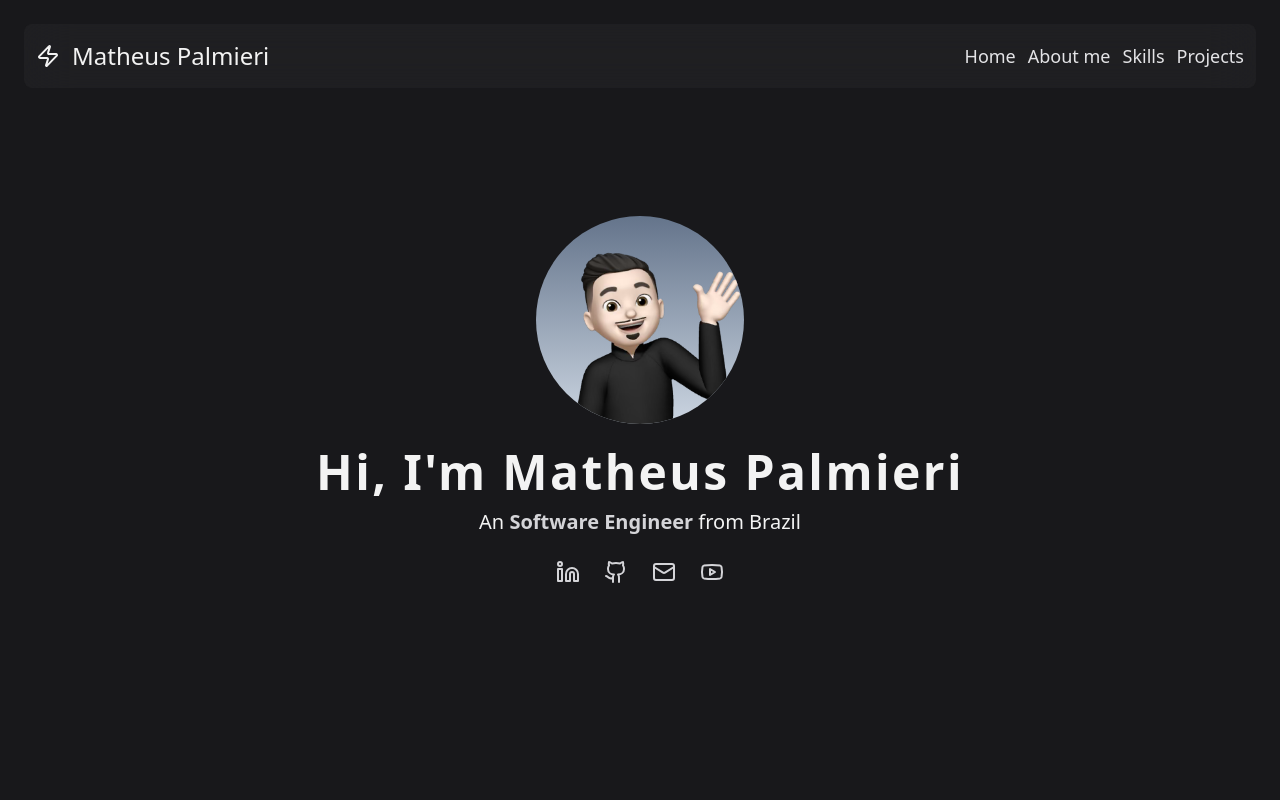
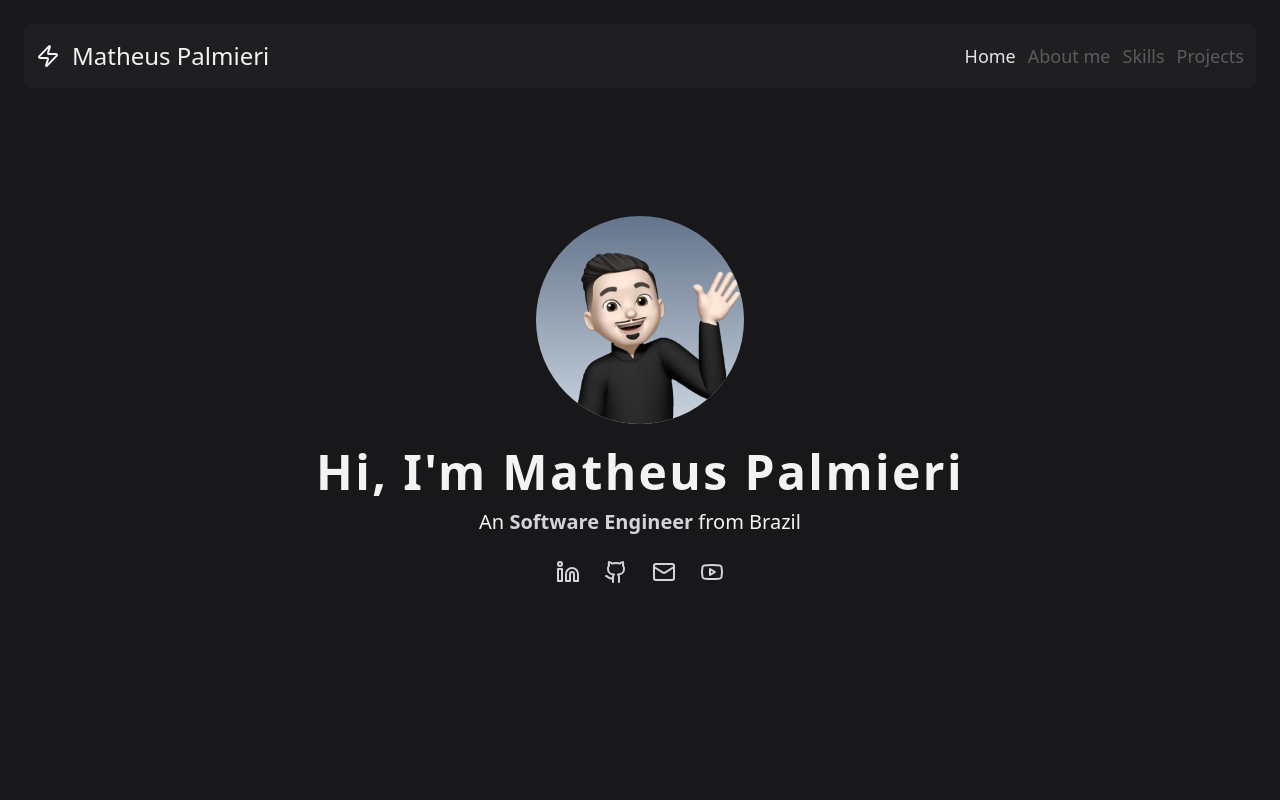
Before and after one commit to MatheusPalmieri/portfolio, a React (Vite) app: page / in a window 1280 px wide. Shown: the top 800 px of the page. Built offline with nearby package versions, Linux system fonts and the light colour scheme; no server answers.

Commit message:
feat: disable routes navbar

```diff
--- a/src/components/Navbar/Link.tsx
+++ b/src/components/Navbar/Link.tsx
@@ -1,18 +1,21 @@
 import { useNavigate } from "react-router-dom";
 
-export const NavbarLink = ({
-  children,
-  route,
-}: {
+interface Props {
   children: string;
   route: string;
-}) => {
+  disabled?: boolean;
+}
+
+export const NavbarLink = ({ children, route, disabled = false }: Props) => {
   const navigate = useNavigate();
 
   return (
     <li
-      className="text-zinc-200 text-lg font-medium hover:text-white cursor-pointer duration-300"
-      onClick={() => navigate(route)}
+      className={`text-zinc-200 text-lg font-medium hover:text-white duration-300 ${
+        disabled ? "opacity-30" : "cursor-pointer"
+      }`}
+      onClick={() => !disabled && navigate(route)}
+      title={disabled ? "Coming soon" : ""}
     >
       {children}
     </li>
--- a/src/components/Navbar/index.tsx
+++ b/src/components/Navbar/index.tsx
@@ -24,9 +24,15 @@ export const Navbar = () => {
 
         <ul className="flex gap-3">
           <NavbarLink route="/">Home</NavbarLink>
-          <NavbarLink route="/about">About me</NavbarLink>
-          <NavbarLink route="/skills">Skills</NavbarLink>
-          <NavbarLink route="/projects">Projects</NavbarLink>
+          <NavbarLink route="/about" disabled>
+            About me
+          </NavbarLink>
+          <NavbarLink route="/skills" disabled>
+            Skills
+          </NavbarLink>
+          <NavbarLink route="/projects" disabled>
+            Projects
+          </NavbarLink>
         </ul>
       </nav>
     </div>
```
